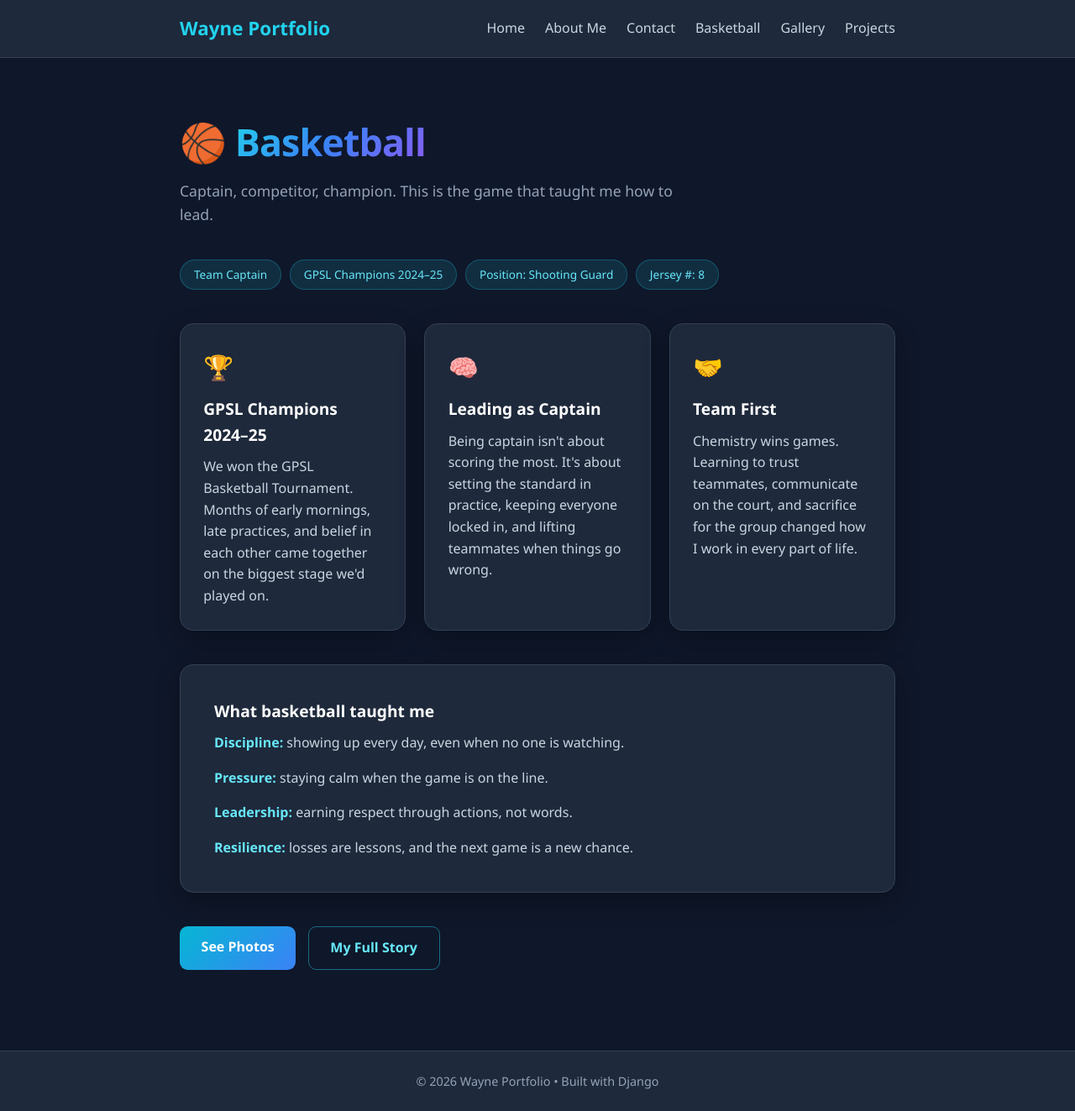
After one commit to waynendahiro1-ux/wayne-portfolio, a Django app: page /basketball/ in a window 1280 px wide. The commit adds this page. Shown: the whole page at 84% size. Run offline with Django 4.2, Linux system fonts and the light colour scheme.

Commit message:
Adding a gallery, basketball page and projects page

```diff
--- a/main/urls.py
+++ b/main/urls.py
@@ -1,4 +1,3 @@
-
 from django.urls import path
 from main import views
 
@@ -6,4 +5,8 @@ urlpatterns = [
     path('', views.home, name='home'),
     path('about/', views.about, name='about'),
     path('contact/', views.contact, name='contact'),
+    path('story/', views.story, name='story'),
+    path('basketball/', views.basketball, name='basketball'),
+    path('gallery/', views.gallery, name='gallery'),
+    path('projects/', views.projects, name='projects'),
 ]
--- a/main/views.py
+++ b/main/views.py
@@ -1,3 +1,4 @@
+from pathlib import Path
 from django.shortcuts import render
 
 
@@ -9,3 +10,35 @@ def about(request):
 
 def contact(request):
     return render(request, 'main/contact.html')
+
+def story(request):
+    return render(request, 'main/story.html')
+
+
+def basketball(request):
+    return render(request, 'main/basketball.html')
+
+
+def gallery(request):
+    folder = Path(__file__).resolve().parent / 'static' / 'main' / 'gallery'
+    exts = {'.jpg', '.jpeg', '.png', '.webp'}
+    photos = []
+    if folder.exists():
+        for p in sorted(folder.iterdir()):
+            if p.suffix.lower() in exts:
+                caption = p.stem.replace('-', ' ').replace('_', ' ').title()
+                photos.append({'file': p.name, 'caption': caption})
+    return render(request, 'main/gallery.html', {'photos': photos})
+
+def projects(request):
+    projects = [
+        {
+            'icon': '🌐',
+            'title': 'Personal Portfolio Website',
+            'description': 'This site: a multi-page portfolio built with Django and deployed on Render with automatic updates from GitHub.',
+            'tech': ['Python', 'Django', 'HTML/CSS', 'Render'],
+            'live': 'https://wayne-portfolio-bo8z.onrender.com',
+            'code': 'https://github.com/waynendahiro1-ux/wayne-portfolio',
+        },
+    ]
+    return render(request, 'main/projects.html', {'projects': projects})
--- a/templates/main/base.html
+++ b/templates/main/base.html
@@ -5,11 +5,7 @@
     <meta name="viewport" content="width=device-width, initial-scale=1.0">
     <title>{% block title %}My Portfolio{% endblock %}</title>
     <style>
-        * {
-            margin: 0;
-            padding: 0;
-            box-sizing: border-box;
-        }
+        * { margin: 0; padding: 0; box-sizing: border-box; }
         body {
             font-family: 'Segoe UI', system-ui, sans-serif;
             background: #0f172a;
@@ -19,49 +15,20 @@
             flex-direction: column;
             line-height: 1.6;
         }
-        a {
-            color: #22d3ee;
-            text-decoration: none;
-            transition: color 0.2s;
-        }
-        a:hover {
-            color: #a78bfa;
-        }
-        .container {
-            max-width: 900px;
-            margin: 0 auto;
-            padding: 0 1.5rem;
-            width: 100%;
-        }
+        a { color: #22d3ee; text-decoration: none; transition: color 0.2s; }
+        a:hover { color: #a78bfa; }
+        .container { max-width: 900px; margin: 0 auto; padding: 0 1.5rem; width: 100%; }
+
         /* Navbar */
-        nav {
-            background: #1e293b;
-            padding: 1rem 0;
-            border-bottom: 1px solid #334155;
-        }
-        nav .container {
-            display: flex;
-            justify-content: space-between;
-            align-items: center;
-        }
-        .logo {
-            font-size: 1.4rem;
-            font-weight: 700;
-            color: #22d3ee;
-        }
-        .nav-links a {
-            margin-left: 1.5rem;
-            color: #cbd5e1;
-            font-weight: 500;
-        }
-        .nav-links a:hover {
-            color: #22d3ee;
-        }
+        nav { background: #1e293b; padding: 1rem 0; border-bottom: 1px solid #334155; }
+        nav .container { display: flex; justify-content: space-between; align-items: center; }
+        .logo { font-size: 1.4rem; font-weight: 700; color: #22d3ee; }
+        .nav-links { display: flex; flex-wrap: wrap; justify-content: flex-end; gap: .4rem 0; }
+        .nav-links a { margin-left: 1.5rem; color: #cbd5e1; font-weight: 500; }
+        .nav-links a:hover { color: #22d3ee; }
+
         /* Main content */
-        main {
-            flex: 1;
-            padding: 3rem 0;
-        }
+        main { flex: 1; padding: 3rem 0; }
         .card {
             background: #1e293b;
             border-radius: 16px;
@@ -69,20 +36,9 @@
             box-shadow: 0 10px 30px rgba(0,0,0,0.3);
             border: 1px solid #334155;
         }
-        h1 {
-            font-size: 2.4rem;
-            margin-bottom: 1rem;
-            color: #f1f5f9;
-        }
-        h2 {
-            font-size: 1.6rem;
-            margin-bottom: 1rem;
-            color: #22d3ee;
-        }
-        p {
-            margin-bottom: 1rem;
-            color: #cbd5e1;
-        }
+        h1 { font-size: 2.4rem; margin-bottom: 1rem; color: #f1f5f9; }
+        h2 { font-size: 1.6rem; margin-bottom: 1rem; color: #22d3ee; }
+        p { margin-bottom: 1rem; color: #cbd5e1; }
         .btn {
             display: inline-block;
             background: #22d3ee;
@@ -93,11 +49,8 @@
             margin-top: 1rem;
             transition: background 0.2s, transform 0.2s;
         }
-        .btn:hover {
-            background: #a78bfa;
-            color: white;
-            transform: translateY(-2px);
-        }
+        .btn:hover { background: #a78bfa; color: white; transform: translateY(-2px); }
+
         /* Footer */
         footer {
             background: #1e293b;
@@ -107,6 +60,70 @@
             color: #94a3b8;
             font-size: 0.9rem;
         }
+
+        /* ===== New pages ===== */
+        .wrap { max-width: 1100px; margin: 0 auto; padding: 1rem 0 3rem; }
+        .page-title { font-size: clamp(2rem, 5vw, 2.8rem); font-weight: 800; color: #fff; margin-bottom: .5rem; letter-spacing: -.02em; }
+        .page-title span { background: linear-gradient(135deg, #22d3ee, #3b82f6, #8b5cf6); -webkit-background-clip: text; -webkit-text-fill-color: transparent; background-clip: text; }
+        .page-subtitle { color: #94a3b8; font-size: 1.1rem; max-width: 600px; line-height: 1.6; margin-bottom: 2.5rem; }
+
+        .grid { display: grid; grid-template-columns: repeat(auto-fit, minmax(260px, 1fr)); gap: 1.4rem; margin-bottom: 2.5rem; }
+        .grid .card { padding: 1.7rem; transition: all .3s ease; }
+        .grid .card:hover { border-color: rgba(56,189,248,.3); transform: translateY(-4px); box-shadow: 0 12px 30px rgba(34,211,238,.08); }
+        .card .icon { font-size: 1.8rem; margin-bottom: .8rem; }
+        .card h2, .card h3 { color: #fff; font-size: 1.2rem; font-weight: 650; margin: 0 0 .6rem; }
+        .card p:last-child { margin-bottom: 0; }
+
+        .chapter { display: grid; grid-template-columns: 70px 1fr; gap: 1.2rem; margin-bottom: 2rem; }
+        .chapter .num { font-size: 2.4rem; font-weight: 800; color: rgba(34,211,238,.35); line-height: 1; }
+        .chapter h2 { font-size: 1.4rem; margin: 0 0 .5rem; }
+        .chapter p { line-height: 1.75; }
+
+        .chips { display: flex; flex-wrap: wrap; gap: .6rem; margin-bottom: 2.5rem; }
+        .chip { padding: .4rem 1rem; border-radius: 9999px; font-size: .85rem; font-weight: 500; background: rgba(34,211,238,.12); color: #67e8f9; border: 1px solid rgba(34,211,238,.25); }
+
+        .tags { display: flex; flex-wrap: wrap; gap: .4rem; margin: .4rem 0 1rem; }
+        .tag { font-size: .75rem; padding: .2rem .65rem; border-radius: 9999px; background: rgba(139,92,246,.15); color: #c4b5fd; }
+
+        .photo-grid { display: grid; grid-template-columns: repeat(auto-fill, minmax(240px, 1fr)); gap: 1rem; }
+        .photo-grid img { width: 100%; height: 260px; object-fit: cover; border-radius: .9rem; border: 1px solid rgba(56,189,248,.15); cursor: pointer; transition: transform .3s ease; display: block; }
+        .photo-grid img:hover { transform: scale(1.03); }
+        .empty-note { color: #94a3b8; border: 1px dashed rgba(148,163,184,.4); border-radius: 1rem; padding: 2rem; text-align: center; }
+
+        .lightbox { display: none; position: fixed; inset: 0; background: rgba(2,6,23,.92); z-index: 999; align-items: center; justify-content: center; padding: 1rem; cursor: zoom-out; }
+        .lightbox.open { display: flex; }
+        .lightbox img { max-width: 100%; max-height: 90vh; border-radius: .8rem; }
+
+        .btn-row { display: flex; flex-wrap: wrap; gap: .9rem; margin-top: 1rem; }
+        .btn-primary { background: linear-gradient(135deg, #06b6d4, #3b82f6); color: #fff; font-weight: 600; padding: .75rem 1.6rem; border-radius: .6rem; display: inline-block; transition: all .25s ease; }
+        .btn-primary:hover { transform: translateY(-2px); box-shadow: 0 10px 25px rgba(6,182,212,.3); color: #fff; }
+        .btn-secondary { background: transparent; color: #67e8f9; font-weight: 600; padding: .75rem 1.6rem; border-radius: .6rem; border: 1px solid rgba(34,211,238,.45); display: inline-block; transition: all .25s ease; }
+        .btn-secondary:hover { background: rgba(34,211,238,.1); border-color: #22d3ee; }
+
+        /* Featured story card */
+        .news-card { display: block; background: #fff; border-radius: 1.4rem; overflow: hidden; box-shadow: 0 10px 30px rgba(0,0,0,.25); transition: all .3s ease; max-width: 400px; }
+        .news-card:hover { transform: translateY(-6px); box-shadow: 0 18px 40px rgba(34,211,238,.25); }
+        .news-img { position: relative; height: 230px; }
+        .news-img img { width: 100%; height: 100%; object-fit: cover; display: block; }
+        .news-badge { position: absolute; top: 14px; left: 14px; background: rgba(255,255,255,.95); color: #0b3556; font-size: .75rem; font-weight: 700; letter-spacing: .05em; padding: .4rem .85rem; border-radius: 9999px; }
+        .news-body { padding: 1.2rem 1.4rem 1.1rem; }
+        .news-meta { display: flex; flex-wrap: wrap; gap: 1rem; font-size: .78rem; font-weight: 600; color: #64748b; margin-bottom: .7rem; }
+        .news-title { color: #0b3556; font-size: 1.2rem; font-weight: 700; line-height: 1.3; margin: 0 0 .6rem; }
+        .news-text { color: #64748b; font-size: .92rem; line-height: 1.55; margin: 0 0 1rem; }
+        .news-foot { display: flex; justify-content: space-between; align-items: center; border-top: 1px solid #e2e8f0; padding-top: .9rem; font-size: .78rem; font-weight: 600; color: #64748b; }
+        .news-more { background: linear-gradient(135deg, #06b6d4, #3b82f6); color: #fff; font-weight: 700; font-size: .85rem; padding: .5rem 1.1rem; border-radius: 9999px; transition: all .25s ease; }
+        .news-card:hover .news-more { box-shadow: 0 6px 18px rgba(6,182,212,.45); }
+
+        .photo { margin: 0; }
+        .photo figcaption { color: #94a3b8; font-size: .85rem; margin-top: .5rem; }
+        .projects-grid { display: grid; grid-template-columns: repeat(auto-fill, minmax(300px, 1fr)); gap: 1.4rem; margin-bottom: 2.5rem; }
+        .projects-grid .card { padding: 1.7rem; transition: all .3s ease; }
+        .projects-grid .card:hover { border-color: rgba(56,189,248,.3); transform: translateY(-4px); box-shadow: 0 12px 30px rgba(34,211,238,.08); }
+        .project-card { display: flex; flex-direction: column; }
+        .project-card .btn-row { margin-top: auto; padding-top: .5rem; }
+        .project-card.soon { border-style: dashed; background: transparent; align-items: center; justify-content: center; text-align: center; }
+        .btn-sm { padding: .5rem 1.1rem; font-size: .9rem; }
+        @media (max-width: 600px) { .chapter { grid-template-columns: 1fr; gap: .3rem; } }
     </style>
 </head>
 <body>
--- /dev/null
+++ b/templates/main/basketball.html
@@ -0,0 +1,51 @@
+{% extends 'main/base.html' %}
+{% load static %}
+
+{% block title %}Basketball | Wayne Portfolio{% endblock %}
+
+{% block content %}
+
+<div class="wrap">
+  <h1 class="page-title">🏀 <span>Basketball</span></h1>
+  <p class="page-subtitle">Captain, competitor, champion. This is the game that taught me how to lead.</p>
+
+  <!-- EDIT these chips with your real details -->
+  <div class="chips">
+    <span class="chip">Team Captain</span>
+    <span class="chip">GPSL Champions 2024–25</span>
+    <span class="chip">Position: Shooting Guard</span>
+    <span class="chip">Jersey #: 8</span>
+  </div>
+
+  <div class="grid">
+    <div class="card">
+      <div class="icon">🏆</div>
+      <h3>GPSL Champions 2024–25</h3>
+      <p>We won the GPSL Basketball Tournament. Months of early mornings, late practices, and belief in each other came together on the biggest stage we'd played on.</p>
+    </div>
+    <div class="card">
+      <div class="icon">🧠</div>
+      <h3>Leading as Captain</h3>
+      <p>Being captain isn't about scoring the most. It's about setting the standard in practice, keeping everyone locked in, and lifting teammates when things go wrong.</p>
+    </div>
+    <div class="card">
+      <div class="icon">🤝</div>
+      <h3>Team First</h3>
+      <p>Chemistry wins games. Learning to trust teammates, communicate on the court, and sacrifice for the group changed how I work in every part of life.</p>
+    </div>
+  </div>
+
+  <div class="card" style="margin-bottom:2.5rem;">
+    <h2>What basketball taught me</h2>
+    <p><strong style="color:#67e8f9;">Discipline:</strong> showing up every day, even when no one is watching.</p>
+    <p><strong style="color:#67e8f9;">Pressure:</strong> staying calm when the game is on the line.</p>
+    <p><strong style="color:#67e8f9;">Leadership:</strong> earning respect through actions, not words.</p>
+    <p><strong style="color:#67e8f9;">Resilience:</strong> losses are lessons, and the next game is a new chance.</p>
+  </div>
+
+  <div class="btn-row">
+    <a href="{% url 'gallery' %}" class="btn-primary">See Photos</a>
+    <a href="{% url 'story' %}" class="btn-secondary">My Full Story</a>
+  </div>
+</div>
+{% endblock %}
--- a/templates/main/home.html
+++ b/templates/main/home.html
@@ -187,8 +187,9 @@
     </p>
 
     <div class="btn-group">
-      <a href="{% url 'about' %}" class="btn-primary">About Me</a>
-      <a href="{% url 'contact' %}" class="btn-secondary">Get in Touch</a>
+        <a href="{% url 'story' %}" class="btn-primary">Read My Story</a>
+        <a href="{% url 'about' %}" class="btn-secondary">About Me</a>
+        <a href="{% url 'contact' %}" class="btn-secondary">Get in Touch</a>
     </div>
   </div>
 </section>
--- a/templates/main/includes/navbar.html
+++ b/templates/main/includes/navbar.html
@@ -5,6 +5,9 @@
             <a href="{% url 'home' %}">Home</a>
             <a href="{% url 'about' %}">About Me</a>
             <a href="{% url 'contact' %}">Contact</a>
+            <a href="{% url 'basketball' %}">Basketball</a>
+            <a href="{% url 'gallery' %}">Gallery</a>
+            <a href="{% url 'projects' %}">Projects</a>
         </div>
     </div>
 </nav>
```
Also changed, not shown: templates/main/gallery.html (added, +41 -0 lines), templates/main/projects.html (added, +38 -0 lines), templates/main/story.html (added, +52 -0 lines), main/static/main/gallery/birthday-party.jpg (added), main/static/main/gallery/group-hangout.jpg (added), main/static/main/gallery/wedding.jpg (added), 2 other files.
